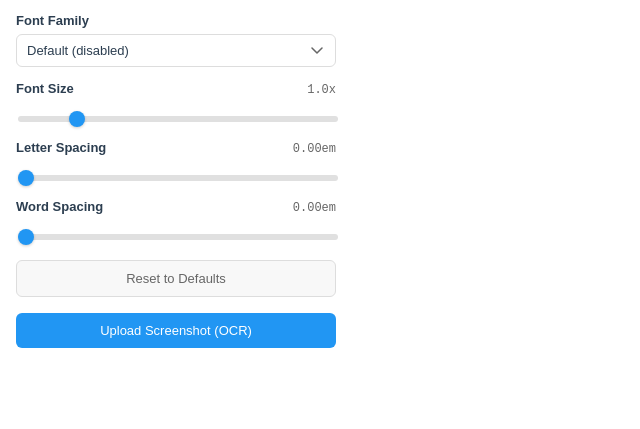
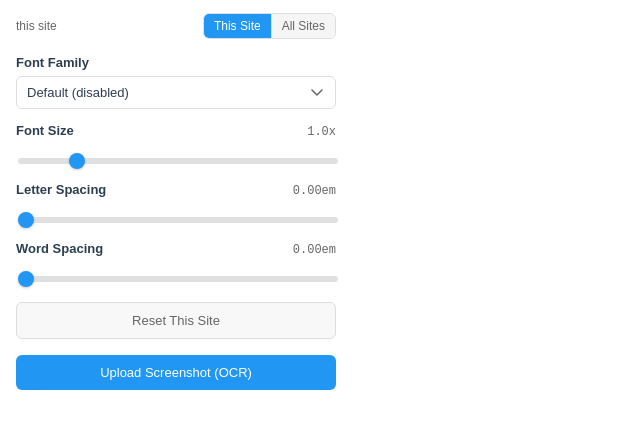
Before and after one commit to misterdesso/DysHelper, a website with bundled scripts: page src/popup/popup.html in a window 1280 px wide. Shown: the part 43-472 px from the top of the page, without its empty margins (0-640 px from the left). Built offline with nearby package versions, Linux system fonts and the light colour scheme; files whose address does not match are found by name; a web font is replaced by a local one.

Commit message:
Add UI placeholders for per-site feature to popup

```diff
--- a/src/popup/popup.css
+++ b/src/popup/popup.css
@@ -27,6 +27,59 @@ h1 {
   color: #2c3e50;
   margin: 0;
   font-size: 18px;
+}
+
+.scope-bar {
+  display: flex;
+  align-items: center;
+  justify-content: space-between;
+  gap: 8px;
+  margin-bottom: 16px;
+}
+
+.scope-site {
+  font-size: 12px;
+  color: #666;
+  overflow: hidden;
+  text-overflow: ellipsis;
+  white-space: nowrap;
+  min-width: 0;
+  flex: 1;
+}
+
+.scope-toggle {
+  display: inline-flex;
+  border: 1px solid #ddd;
+  border-radius: 6px;
+  overflow: hidden;
+  flex-shrink: 0;
+}
+
+.scope-option {
+  padding: 5px 10px;
+  border: none;
+  background: #f5f5f5;
+  color: #666;
+  font-size: 12px;
+  font-family: "OpenDyslexic", sans-serif;
+  cursor: pointer;
+  transition:
+    background-color 0.2s,
+    color 0.2s;
+}
+
+.scope-option + .scope-option {
+  border-left: 1px solid #ddd;
+}
+
+.scope-option.is-active {
+  background: #2196f3;
+  color: white;
+}
+
+.scope-option:disabled {
+  cursor: not-allowed;
+  opacity: 0.5;
 }
 
 .section {
--- a/src/popup/popup.html
+++ b/src/popup/popup.html
@@ -9,6 +9,28 @@
       <div class="header">
         <img src="../icons/logo_500.png" alt="DysHelper Logo" class="logo" />
         <h1>DysHelper</h1>
+      </div>
+
+      <div class="scope-bar">
+        <span class="scope-site" id="scope-site-label">this site</span>
+        <div class="scope-toggle" role="group" aria-label="Settings scope">
+          <button
+            type="button"
+            class="scope-option is-active"
+            id="scope-site-button"
+            data-scope="site"
+          >
+            This Site
+          </button>
+          <button
+            type="button"
+            class="scope-option"
+            id="scope-global-button"
+            data-scope="global"
+          >
+            All Sites
+          </button>
+        </div>
       </div>
 
       <div class="section">
@@ -75,7 +97,7 @@
         />
       </div>
 
-      <button id="reset-button" class="reset-button">Reset to Defaults</button>
+      <button id="reset-button" class="reset-button">Reset This Site</button>
 
       <div class="upload-section">
         <label for="image-upload" class="upload-button">
```
